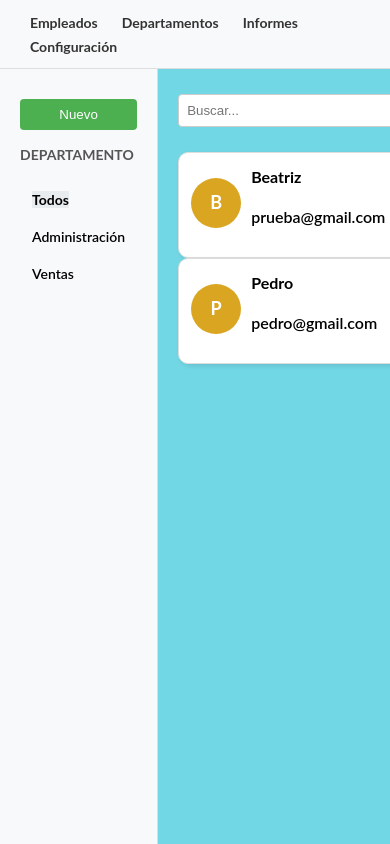
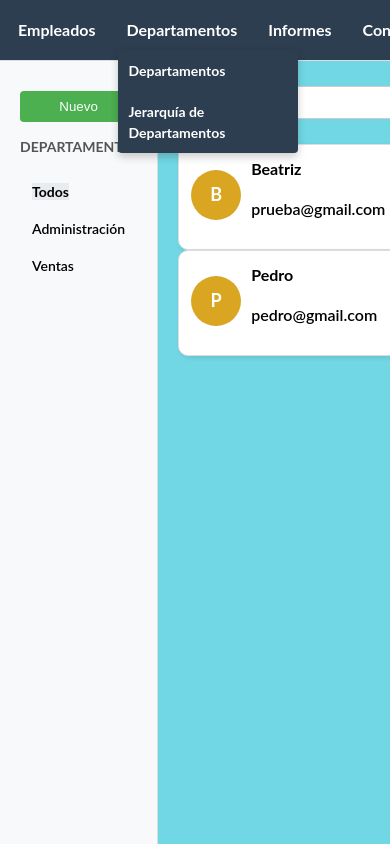
Before and after one commit to beamm536/sistema-gestion-empresarial, a Svelte app in the folder sge-odoo/: page / in a window 390 px wide. Both pictures are taken after a click on the link "Departamentos". Built offline with nearby package versions, Linux system fonts and the light colour scheme.

Commit message:
Parte de departamentos completada y casi totalmente responsive

```diff
--- a/sge-odoo/src/components/empleados/EmpleadosVista.svelte
+++ b/sge-odoo/src/components/empleados/EmpleadosVista.svelte
@@ -1,54 +1,102 @@
 <script>
     import PagPrincipal from "./Vistas/principal.svelte";
-    import NuevoEmpleado from "./Vistas/nuevoEmpleado.svelte";
+    import Departamentos from "./Vistas/departamentos.svelte";
+    import Jerarquiasdepartamentos from "./Vistas/jerarquiasdepartamentos.svelte";
 
-    let mostrarNuevoEmpleado = false;
-    let mostrarPagPrincipal = true;
-    let mostrarDropdown = false; // Variable para controlar la visibilidad del dropdown
+    let vistaActual = "principal";
+    let mostrarDropdown = false; // Controla si se muestra el desplegable
+
+    function cambiarVista(vista) {
+        vistaActual = vista;
+        mostrarDropdown = false; // Cierra el dropdown al cambiar de vista
+    }
 </script>
 
 <div class="app-empleados">
     <div class="app">
         <div class="navbar">
             <div class="menu">
-                <!-- Dropdown de "Empleados" -->
+                <a href="#" on:click|preventDefault={() => cambiarVista("principal")}>Empleados</a>
+
+                <!-- Menú desplegable para Departamentos -->
                 <div class="dropdown">
-                <a href="#">Empleados </a>
-                <a href="#">Departamentos</a>
+                    <a href="#" on:click|preventDefault={() => mostrarDropdown = !mostrarDropdown}>Departamentos</a>
+                    {#if mostrarDropdown}
+                        <div class="dropdown-content">
+                            <a href="#" on:click|preventDefault={() => cambiarVista("departamentos")}>Departamentos</a>
+                            <a href="#" on:click|preventDefault={() => cambiarVista("jerarquias")}>Jerarquía de Departamentos</a>
+                        </div>
+                    {/if}
+                </div>
+
                 <a href="#">Informes</a>
                 <a href="#">Configuración</a>
             </div>
         </div>
 
-    </div>
-        <!-- Condicional para mostrar el componente según la variable 'mostrarPagPrincipal' -->
-        {#if mostrarPagPrincipal}
+        <!-- Mostrar el componente correspondiente -->
+        {#if vistaActual === "principal"}
             <PagPrincipal />
-        {:else if mostrarNuevoEmpleado}
-            <NuevoEmpleado />
+        {:else if vistaActual === "departamentos"}
+            <Departamentos />
+        {:else if vistaActual === "jerarquias"}
+            <Jerarquiasdepartamentos />
         {/if}
     </div>
 </div>
 
 <style>
+    .navbar {
+        background-color: #2c3e50;
+        padding: 10px;
+        display: flex;
+        align-items: center;
+    }
+
+    .menu {
+        display: flex;
+        gap: 15px;
+        align-items: center; /* Alinea verticalmente los elementos del menú */
+    }
+
+    .menu a {
+        color: white;
+        text-decoration: none;
+        padding: 8px;
+        font-size: 16px;
+        cursor: pointer;
+    }
+
+    .menu a:hover {
+        background-color: #34495e;
+        border-radius: 4px;
+    }
+
+    /* Estilo del dropdown */
     .dropdown {
         position: relative;
+        display: inline-block; /* Asegura que el dropdown esté alineado correctamente con los demás enlaces */
     }
-    .dropdown-menu {
+
+    .dropdown-content {
         position: absolute;
-        background-color: white;
-        box-shadow: 0 4px 6px rgba(0, 0, 0, 0.1);
+        background-color: #2c3e50;
+        min-width: 180px;
+        box-shadow: 0px 4px 8px rgba(0, 0, 0, 0.2);
+        z-index: 1;
+        border-radius: 4px;
+        margin-top: 8px;
+    }
+
+    .dropdown-content a {
+        color: white;
         padding: 10px;
-        margin-top: 5px;
-        border-radius: 4px;
-        min-width: 160px;
+        display: block;
+        text-decoration: none;
+        font-size: 14px;
     }
-    .dropdown-menu a {
-        display: block;
-        padding: 8px;
-        text-decoration: none;
-    }
-    .dropdown-menu a:hover {
-        background-color: #f0f0f0;
+
+    .dropdown-content a:hover {
+        background-color: #34495e;
     }
 </style>
--- /dev/null
+++ b/sge-odoo/src/components/empleados/Vistas/departamentos.svelte
@@ -0,0 +1,181 @@
+<script>
+    import { onMount } from "svelte";
+
+    let mostrarPopup = false;
+    let nombreDepartamento = "";
+    let gerente = "";
+    let departamentoPadre = "ninguno";  // Valor inicial del select
+    let departamentos = [];
+
+    let empleados2 = [
+        { nombre: "Beatriz" },
+        { nombre: "Pedro" },
+        { nombre: "Juan" },
+    ];
+
+    let departamentosPadre = [
+        { nombre: "ninguno" }
+    ];
+
+    function abrirPopup() {
+        mostrarPopup = true;
+    }
+
+    function cerrarPopup() {
+        mostrarPopup = false;
+        limpiarFormulario();
+    }
+
+    function guardarDepartamento() {
+        if (nombreDepartamento && gerente) {
+            let nuevoDepartamento = {
+                id: Date.now(),
+                nombreDepartamento,
+                gerente,
+                departamentoPadre
+            };
+
+            // Agregar a la lista de departamentos
+            departamentos = [...departamentos, nuevoDepartamento];
+
+            // Agregar el nuevo departamento como opción en el select de "Departamento Padre"
+            departamentosPadre = [...departamentosPadre, { nombre: nombreDepartamento }];
+
+            cerrarPopup();
+        }
+    }
+
+    function limpiarFormulario() {
+        nombreDepartamento = "";
+        gerente = "";
+        departamentoPadre = "ninguno";  // Restablecer valor por defecto
+    }
+</script>
+
+<div class="contenedor">
+    <button class="nuevo-btn" on:click={abrirPopup}>Nuevo</button>
+
+    <div class="tarjetas">
+        {#each departamentos as depto (depto.id)}
+            <div class="tarjeta">
+                <h3>{depto.nombreDepartamento}</h3>
+                <p><strong>Gerente:</strong> {depto.gerente}</p>
+                <p><strong>Departamento Padre:</strong> {depto.departamentoPadre}</p>
+            </div>
+        {/each}
+    </div>
+
+    {#if mostrarPopup}
+        <div class="popup">
+            <div class="popup-content">
+                <span class="close-btn" on:click={cerrarPopup}>&times;</span>
+                <h2>Nuevo Departamento</h2>
+
+                <label>Nombre del Departamento:</label>
+                <input type="text" bind:value={nombreDepartamento} required>
+
+                <label>Gerente:</label>
+                <select bind:value={gerente} required>
+                    <option value="" disabled selected>Seleccione un gerente</option>
+                    {#each empleados2 as empleado}
+                        <option value={empleado.nombre}>{empleado.nombre}</option>
+                    {/each}
+                </select>
+
+                <label>Departamento Padre:</label>
+                <select bind:value={departamentoPadre}>
+                    {#each departamentosPadre as depto}
+                        <option value={depto.nombre}>{depto.nombre}</option>
+                    {/each}
+                </select>
+
+                <button class="guardar-btn" on:click={guardarDepartamento}>Guardar</button>
+            </div>
+        </div>
+    {/if}
+</div>
+
+<style>
+    .contenedor {
+        padding: 20px;
+    }
+
+    .nuevo-btn {
+        background-color: #4CAF50;
+        color: white;
+        padding: 10px 15px;
+        border: none;
+        border-radius: 4px;
+        cursor: pointer;
+        font-size: 16px;
+    }
+
+    .nuevo-btn:hover {
+        background-color: #45a049;
+    }
+
+    .tarjetas {
+        margin-top: 20px;
+        display: grid;
+        grid-template-columns: repeat(auto-fill, minmax(250px, 1fr));
+        gap: 20px;
+    }
+
+    .tarjeta {
+        background: #f9f9f9;
+        padding: 15px;
+        border-radius: 8px;
+        box-shadow: 0 2px 5px rgba(0, 0, 0, 0.2);
+    }
+
+    .popup {
+        position: fixed;
+        top: 0;
+        left: 0;
+        width: 100%;
+        height: 100%;
+        background-color: rgba(0, 0, 0, 0.5);
+        display: flex;
+        justify-content: center;
+        align-items: center;
+    }
+
+    .popup-content {
+        background: white;
+        padding: 20px;
+        border-radius: 5px;
+        min-width: 300px;
+        text-align: center;
+        position: relative;
+    }
+
+    .close-btn {
+        position: absolute;
+        top: 10px;
+        right: 15px;
+        font-size: 24px;
+        cursor: pointer;
+    }
+
+    .guardar-btn {
+        background-color: #007BFF;
+        color: white;
+        padding: 10px 15px;
+        border: none;
+        border-radius: 4px;
+        cursor: pointer;
+        margin-top: 10px;
+    }
+
+    .guardar-btn:hover {
+        background-color: #0056b3;
+    }
+
+    input, select {
+        width: 100%;
+        padding: 8px;
+        margin: 5px 0;
+        border: 1px solid #ccc;
+        border-radius: 4px;
+    }
+</style>
--- /dev/null
+++ b/sge-odoo/src/components/empleados/Vistas/jerarquiasdepartamentos.svelte
@@ -0,0 +1,119 @@
+<script>
+    const departamentos = [
+        { id: 1, nombre: "Administración", gerente: "Beatriz", parentId: null },
+        { id: 2, nombre: "Recursos Humanos", gerente: "Carlos", parentId: 1 },
+        { id: 3, nombre: "Ventas", gerente: "Pedro", parentId: 1 },
+        { id: 4, nombre: "Marketing", gerente: "Ana", parentId: 3 },
+        { id: 5, nombre: "Atención al Cliente", gerente: "Luca", parentId: 3 },
+    ];
+
+    // Organizar los departamentos en un objeto de padres
+    const departamentosPorPadre = {};
+
+    departamentos.forEach(departamento => {
+        if (!departamentosPorPadre[departamento.parentId]) {
+            departamentosPorPadre[departamento.parentId] = [];
+        }
+        departamentosPorPadre[departamento.parentId].push(departamento);
+    });
+
+    // Función para obtener los departamentos hijos
+    const obtenerDepartamentos = (parentId) => {
+        return departamentosPorPadre[parentId] || [];
+    };
+</script>
+
+<style>
+    .tarjeta {
+        border: 1px solid #ccc;
+        padding: 15px 20px;
+        margin: 10px;
+        border-radius: 5px;
+        text-align: center;
+        box-shadow: 0 4px 6px rgba(0, 0, 0, 0.1);
+        display: flex;
+        flex-direction: column;
+        justify-content: center;
+        align-items: center;
+    }
+
+    /* Diferentes colores para cada nivel */
+    .nivel-1 {
+        background-color: #f0f8ff; /* Azul claro para el primer nivel */
+    }
+
+    .nivel-2 {
+        background-color: #e0ffe0; /* Verde claro para el segundo nivel */
+    }
+
+    .nivel-3 {
+        background-color: #fff0e0; /* Amarillo claro para el tercer nivel */
+    }
+
+    .nivel-4 {
+        background-color: #ffe0e0; /* Rojo claro para el cuarto nivel */
+    }
+
+    .contenedor-hijos {
+        display: flex;
+        justify-content: space-between;
+        margin-top: 10px;
+        width: 100%;
+    }
+
+    .contenedor-principal {
+        display: flex;
+        flex-direction: column;
+        align-items: center;
+        width: 100%;
+    }
+
+    .contenedor-padre {
+        display: flex;
+        flex-direction: column;
+        align-items: center;
+        justify-content: flex-start;
+        width: 80vw;
+        margin-bottom: 20px;
+    }
+
+    .tarjeta-hija {
+        width: 200px;
+        margin-right: 10px;
+        flex-shrink: 0;
+    }
+
+    .contenedor-padre .tarjeta {
+        padding: 10px;
+        height: auto;
+    }
+
+    .contenedor-hijos > .tarjeta {
+        flex-grow: 1;
+    }
+</style>
+
+<div class="contenedor-principal">
+    {#each obtenerDepartamentos(null) as departamento (departamento.id)}
+        <div class="tarjeta contenedor-padre nivel-1">
+            <h3>{departamento.nombre}</h3>
+            <p>Gerente: {departamento.gerente}</p>
+            <div class="contenedor-hijos">
+                {#each obtenerDepartamentos(departamento.id) as hijo (hijo.id)}
+                    <div class="tarjeta tarjeta-hija nivel-2">
+                        <h3>{hijo.nombre}</h3>
+                        <p>Gerente: {hijo.gerente}</p>
+                        <div class="contenedor-hijos">
+                            {#each obtenerDepartamentos(hijo.id) as nieto (nieto.id)}
+                                <div class="tarjeta tarjeta-hija nivel-3">
+                                    <h3>{nieto.nombre}</h3>
+                                    <p>Gerente: {nieto.gerente}</p>
+                                </div>
+                            {/each}
+                        </div>
+                    </div>
+                {/each}
+            </div>
+        </div>
+    {/each}
+</div>
```
